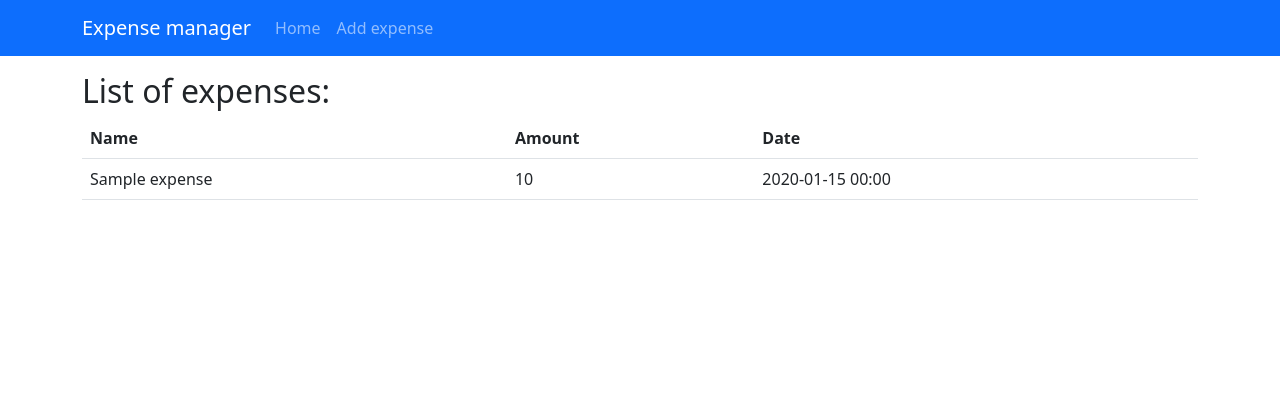
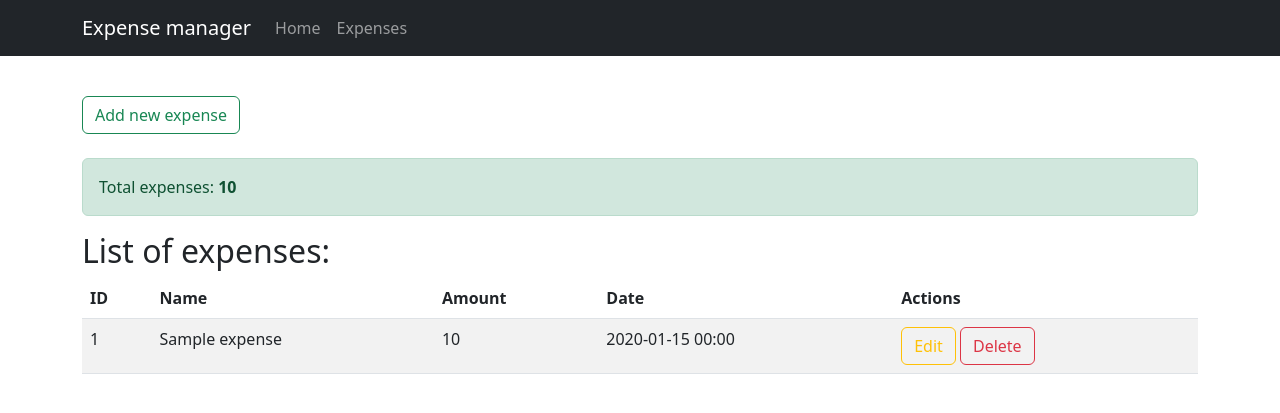
Before and after one commit to lv-dm/demo, a Symfony app: template templates/expense/index.html.twig in a window 1280 px wide. Shown: the top 413 px of the page. Run offline with Twig, Linux system fonts and the light colour scheme; the template is opened without the code that fills it: most values are stand-ins (such as "Sample title", 1, 10 or a date in 2020); some libraries are stand-ins or nearby versions.

Commit message:
add, update, delete expense completed

```diff
--- a/src/Form/ExpenseFormType.php
+++ b/src/Form/ExpenseFormType.php
@@ -20,7 +20,7 @@ class ExpenseFormType extends AbstractType
             ->add('Amount', NumberType::class)
             ->add('ExpenseDate', DateTimeType::class, [
                 'attr' => [
-                    'class' => 'btn btn-default'
+                    'class' => 'row g-3 col-3'
                 ]
             ])
 
--- a/templates/base.html.twig
+++ b/templates/base.html.twig
@@ -13,6 +13,7 @@
         {% endblock %}
          <!-- CSS only -->
         <link href="https://cdn.jsdelivr.net/npm/bootstrap@5.2.3/dist/css/bootstrap.min.css" rel="stylesheet" integrity="sha384-rbsA2VBKQhggwzxH7pPCaAqO46MgnOM80zW1RWuH61DGLwZJEdK2Kadq2F9CUG65" crossorigin="anonymous">
+
         <!-- JavaScript Bundle with Popper -->
         <script src="https://cdn.jsdelivr.net/npm/bootstrap@5.2.3/dist/js/bootstrap.bundle.min.js" integrity="sha384-kenU1KFdBIe4zVF0s0G1M5b4hcpxyD9F7jL+jjXkk+Q2h455rYXK/7HAuoJl+0I4" crossorigin="anonymous"></script>
 
--- a/templates/expense/index.html.twig
+++ b/templates/expense/index.html.twig
@@ -3,22 +3,43 @@
 {% block title %}Add expense{% endblock %}
 
 {% block body %}
+    <br><a class="btn btn-outline-success" href="/addexpense">Add new expense</a><br><br>
+
+    {# do loop first and assign whatever output you want to a variable #}
+    {% set sum = 0 %}
+    {% set loopOutput %}
+        {% for expense in expenses %}
+        {% set sum = sum + expense.amount %}
+        {% endfor %}
+    {% endset %}
+
+    <div class="alert alert-success" role="alert">
+        Total expenses: <b>{{ sum }}</b>
+    </div>
+
+    {{ loopOutput }}
+
     <h2>List of expenses:</h2>
 
-    <table class="table">
+    <table class="table table-striped">
         <thead>
             <tr>
+            <th scope="col">ID</th>
             <th scope="col">Name</th>
             <th scope="col">Amount</th>
             <th scope="col">Date</th>
+            <th scope="col">Actions</th>
             </tr>
         </thead>
         <tbody>
             {% for expense in expenses %}
                 <tr>
+                    <td>{{ expense.id }}</td>
                     <td>{{ expense.name }}</td>
                     <td>{{ expense.amount }}</td>
                     <td>{{ expense.expensedate|date('Y-m-d H:i') }}</td>
+                    <td><a href="/expense/edit/{{ expense.id }}" class="btn btn-outline-warning">Edit</a>
+                    <a href="/expense/delete/{{ expense.id }}" class="btn btn-outline-danger">Delete</a></td>
                 </tr>
             {% endfor %}
         </tbody>
--- a/templates/index/index.html.twig
+++ b/templates/index/index.html.twig
@@ -7,4 +7,5 @@
     .example-wrapper { margin: 1em auto; max-width: 800px; width: 95%; font: 18px/1.5 sans-serif; }
     .example-wrapper code { background: #F5F5F5; padding: 2px 6px; }
 </style>
+
 {% endblock %}
--- a/templates/navbar.html.twig
+++ b/templates/navbar.html.twig
@@ -1,4 +1,4 @@
-<nav class="navbar navbar-expand-sm navbar-dark bg-primary mb-3">
+<nav class="navbar navbar-expand-sm navbar-dark bg-dark mb-3">
 <div class="container">
   <a href="/" class="navbar-brand">Expense manager</a>
   <button class="navbar-toggler" type="button" data-toggle="collapse" data-target="#mobile-nav">
@@ -11,7 +11,7 @@
         <a href="/" class="nav-link">Home</a>
       </li>
       <li class="nav-item">
-        <a href="/expense/new" class="nav-link">Add expense</a>
+        <a href="/expenses" class="nav-link">Expenses</a>
       </li>
     </ul>
   </div>
```
Also changed, not shown: src/Controller/ExpenseController.php (+10 -4 lines), templates/expense/show.html.twig (+8 -0 lines), 1 other file.
